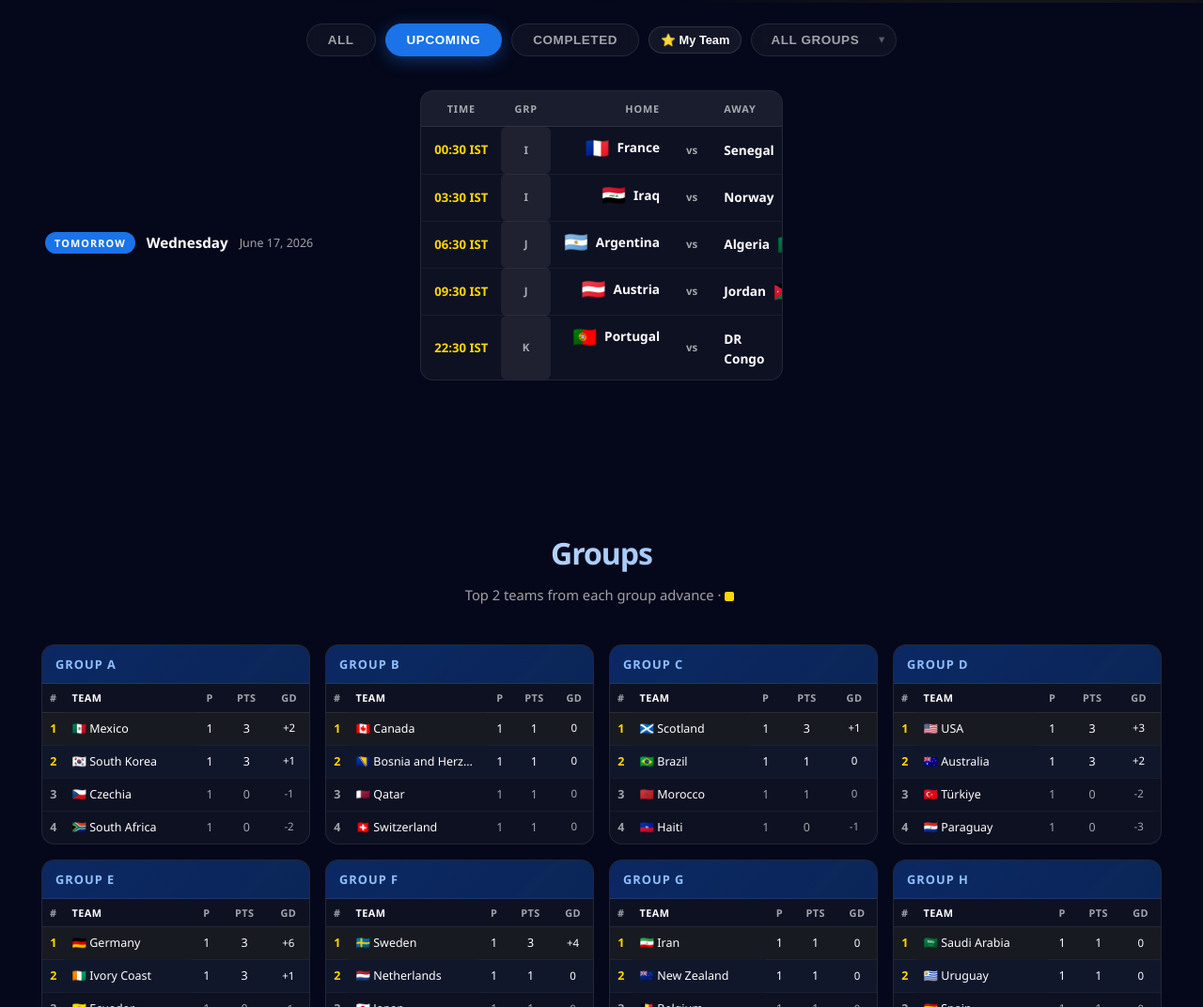
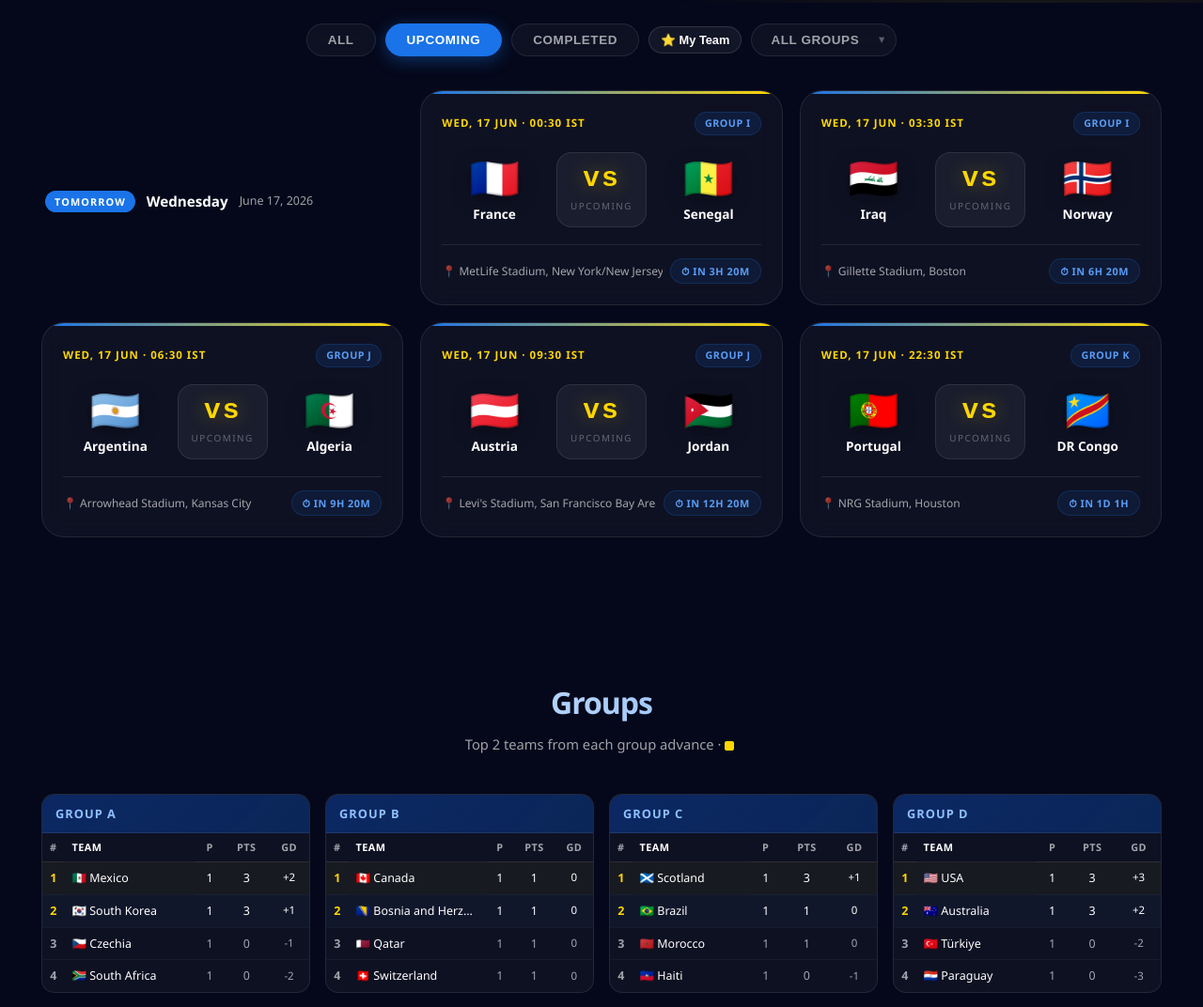
Before and after one commit to Subin-pds/world-cup-fixture, a website: page index.html in a window 1280 px wide. Shown: the part 805-1877 px from the top of the page at 94% size. Drawn offline with Linux system fonts and the light colour scheme.

Commit message:
Revert "feat: upcoming matches displayed as table instead of cards"
This reverts commit 8213bb9f04f6c74c756ecf7de23a9cbedf01f1f2.

```diff
--- a/script.js
+++ b/script.js
@@ -747,24 +747,14 @@ function renderFixtures() {
         filtered = [...filtered].sort((a, b) => a.date.localeCompare(b.date) || a.time.localeCompare(b.time));
     }
 
-    // ── Upcoming → Table view ────────────────────────────────
-    if (currentStatusFilter === 'upcoming') {
+    // Upcoming with no date/search selected → show only today + tomorrow (Match Day view)
+    const isMatchDayView = currentStatusFilter === 'upcoming' && !currentDateFilter && !search;
+    if (isMatchDayView) {
         const today    = getISTDateStr(0);
         const tomorrow = getISTDateStr(1);
-
-        // Restrict to today + tomorrow unless a date is pinned or search active
-        if (!currentDateFilter && !search) {
-            const near = filtered.filter(f => f.date === today || f.date === tomorrow);
-            if (near.length) filtered = near;
-        }
-
-        if (!filtered.length) {
-            container.innerHTML = `<div class="empty-state"><p>No upcoming matches found.</p></div>`;
-            return;
-        }
-
-        renderUpcomingTable(filtered, container, today, tomorrow);
-        return;
+        const near = filtered.filter(f => f.date === today || f.date === tomorrow);
+        if (near.length) filtered = near;
+        // else fall through to show all upcoming (tournament hasn't started or is over)
     }
 
     if (!filtered.length) {
@@ -772,87 +762,40 @@ function renderFixtures() {
         return;
     }
 
-    filtered.forEach((fixture, i) => {
-        const card = createFixtureCard(fixture);
-        card.style.animationDelay = `${Math.min(i * 40, 400)}ms`;
-        container.appendChild(card);
-    });
-}
+    if (isMatchDayView && filtered.length) {
+        // Group by date with "TODAY" / "TOMORROW" headers
+        const today    = getISTDateStr(0);
+        const tomorrow = getISTDateStr(1);
+        const byDate   = {};
+        filtered.forEach(f => { (byDate[f.date] = byDate[f.date] || []).push(f); });
 
-// ── Upcoming Table Renderer ───────────────────────────────
-function renderUpcomingTable(fixtures, container, today, tomorrow) {
-    const byDate = {};
-    fixtures.forEach(f => { (byDate[f.date] = byDate[f.date] || []).push(f); });
+        Object.keys(byDate).sort().forEach(date => {
+            const label = date === today ? 'Today' : date === tomorrow ? 'Tomorrow' : '';
+            const d     = new Date(date + 'T12:00:00Z');
+            const dayName = d.toLocaleDateString('en-US', { weekday: 'long' });
+            const dateFmt = d.toLocaleDateString('en-US', { day: 'numeric', month: 'long', year: 'numeric' });
 
-    Object.keys(byDate).sort().forEach(date => {
-        const d       = new Date(date + 'T12:00:00Z');
-        const dayName = d.toLocaleDateString('en-US', { weekday: 'long' });
-        const dateFmt = d.toLocaleDateString('en-US', { day: 'numeric', month: 'long', year: 'numeric' });
-        const label   = date === today ? 'Today' : date === tomorrow ? 'Tomorrow' : '';
+            const hdr = document.createElement('div');
+            hdr.className = 'match-day-header';
+            hdr.innerHTML = `
+                <span class="mdh-tag">${label}</span>
+                <span class="mdh-day">${dayName}</span>
+                <span class="mdh-date">${dateFmt}</span>`;
+            container.appendChild(hdr);
 
-        const hdr = document.createElement('div');
-        hdr.className = 'match-day-header';
-        hdr.innerHTML = `
-            ${label ? `<span class="mdh-tag">${label}</span>` : ''}
-            <span class="mdh-day">${dayName}</span>
-            <span class="mdh-date">${dateFmt}</span>`;
-        container.appendChild(hdr);
-
-        const rows = byDate[date].map(f => {
-            const live    = isMatchLive(f);
-            const t       = timeUntil(f);
-            const isMyT   = myTeam && (f.team1 === myTeam || f.team2 === myTeam);
-            const statusCell = live
-                ? `<span class="ut-live"><span class="live-dot-sm"></span> LIVE</span>`
-                : `<span class="ut-countdown">${t || 'Soon'}</span>`;
-            return `
-                <tr class="ut-row${isMyT ? ' ut-my-team' : ''}" data-id="${f.id}">
-                    <td class="ut-time">${convertTime(f.time)}</td>
-                    <td class="ut-group">${f.group.replace('Group ', '')}</td>
-                    <td class="ut-team ut-home">
-                        <span class="ut-flag">${f.team1Flag}</span>
-                        <span class="ut-name">${f.team1}</span>
-                        ${isMyT && f.team1 === myTeam ? '<span class="ut-star">⭐</span>' : ''}
-                    </td>
-                    <td class="ut-vs">vs</td>
-                    <td class="ut-team ut-away">
-                        ${isMyT && f.team2 === myTeam ? '<span class="ut-star">⭐</span>' : ''}
-                        <span class="ut-name">${f.team2}</span>
-                        <span class="ut-flag">${f.team2Flag}</span>
-                    </td>
-                    <td class="ut-venue">${f.city}</td>
-                    <td class="ut-status">${statusCell}</td>
-                </tr>`;
-        }).join('');
-
-        const wrap = document.createElement('div');
-        wrap.className = 'upcoming-table-wrap';
-        wrap.innerHTML = `
-            <table class="upcoming-table">
-                <thead>
-                    <tr>
-                        <th>Time</th>
-                        <th>Grp</th>
-                        <th class="th-home">Home</th>
-                        <th></th>
-                        <th class="th-away">Away</th>
-                        <th class="th-venue">City</th>
-                        <th>Status</th>
-                    </tr>
-                </thead>
-                <tbody>${rows}</tbody>
-            </table>`;
-        container.appendChild(wrap);
-
-        // Click row → open modal
-        wrap.querySelectorAll('.ut-row').forEach(row => {
-            row.style.cursor = 'pointer';
-            row.addEventListener('click', () => {
-                const f = fixtures.find(x => x.id === Number(row.dataset.id));
-                if (f) openModal(f);
+            byDate[date].forEach((fixture, i) => {
+                const card = createFixtureCard(fixture);
+                card.style.animationDelay = `${Math.min(i * 40, 400)}ms`;
+                container.appendChild(card);
             });
         });
-    });
+    } else {
+        filtered.forEach((fixture, i) => {
+            const card = createFixtureCard(fixture);
+            card.style.animationDelay = `${Math.min(i * 40, 400)}ms`;
+            container.appendChild(card);
+        });
+    }
 }
 
 // ── Live Match Detection ──────────────────────────────────
--- a/styles.css
+++ b/styles.css
@@ -858,119 +858,6 @@ body::after {
     gap: 18px;
 }
 
-/* ── Upcoming Table ──────────────────────────────────── */
-.upcoming-table-wrap {
-    overflow-x: auto;
-    border-radius: 14px;
-    border: 1px solid var(--border);
-    margin-bottom: 8px;
-    background: var(--glass);
-}
-.upcoming-table {
-    width: 100%;
-    border-collapse: collapse;
-    font-size: .85rem;
-    min-width: 560px;
-}
-.upcoming-table thead tr {
-    background: rgba(255,255,255,.05);
-    border-bottom: 1px solid var(--border);
-}
-.upcoming-table th {
-    padding: 10px 14px;
-    font-size: .68rem;
-    font-weight: 700;
-    letter-spacing: .08em;
-    text-transform: uppercase;
-    color: var(--text2);
-    white-space: nowrap;
-}
-.upcoming-table th.th-home { text-align: right; }
-.upcoming-table th.th-away { text-align: left; }
-.upcoming-table th.th-venue { text-align: left; }
-
-.ut-row {
-    border-bottom: 1px solid rgba(255,255,255,.05);
-    transition: background .15s;
-}
-.ut-row:last-child { border-bottom: none; }
-.ut-row:hover { background: rgba(255,255,255,.05); }
-.ut-row.ut-my-team { background: rgba(255,215,0,.06); }
-.ut-row.ut-my-team:hover { background: rgba(255,215,0,.1); }
-
-.upcoming-table td { padding: 11px 14px; vertical-align: middle; }
-
-.ut-time {
-    font-size: .82rem;
-    font-weight: 700;
-    color: var(--gold);
-    white-space: nowrap;
-}
-.ut-group {
-    font-size: .72rem;
-    font-weight: 800;
-    color: var(--text2);
-    background: rgba(255,255,255,.07);
-    border-radius: 6px;
-    padding: 2px 7px;
-    text-align: center;
-    white-space: nowrap;
-}
-.ut-team {
-    display: flex;
-    align-items: center;
-    gap: 8px;
-    min-width: 120px;
-}
-.ut-home { justify-content: flex-end; text-align: right; }
-.ut-away { justify-content: flex-start; text-align: left; }
-.ut-flag { font-size: 1.3rem; line-height: 1; flex-shrink: 0; }
-.ut-name { font-weight: 600; color: var(--text); }
-.ut-star { font-size: .75rem; flex-shrink: 0; }
-.ut-vs {
-    text-align: center;
-    font-size: .72rem;
-    font-weight: 800;
-    color: var(--text2);
-    padding: 0 6px;
-}
-.ut-venue {
-    font-size: .75rem;
-    color: var(--text2);
-    white-space: nowrap;
-}
-.ut-status { white-space: nowrap; }
-.ut-countdown {
-    font-size: .75rem;
-    font-weight: 700;
-    color: var(--blue-light);
-    background: rgba(26,115,232,.12);
-    border: 1px solid rgba(26,115,232,.25);
-    border-radius: 10px;
-    padding: 3px 9px;
-    display: inline-block;
-}
-.ut-live {
-    font-size: .72rem;
-    font-weight: 800;
-    color: #ff5252;
-    background: rgba(255,82,82,.12);
-    border: 1px solid rgba(255,82,82,.3);
-    border-radius: 10px;
-    padding: 3px 9px;
-    display: inline-flex;
-    align-items: center;
-    gap: 5px;
-}
-
-@media (max-width: 600px) {
-    .upcoming-table { min-width: 420px; font-size: .78rem; }
-    .upcoming-table td { padding: 9px 8px; }
-    .ut-venue { display: none; }
-    .th-venue { display: none; }
-    .ut-name { font-size: .78rem; }
-}
-
 /* ── Match Day Header ─────────────────────────────────── */
 .match-day-header {
     display: flex;
```
